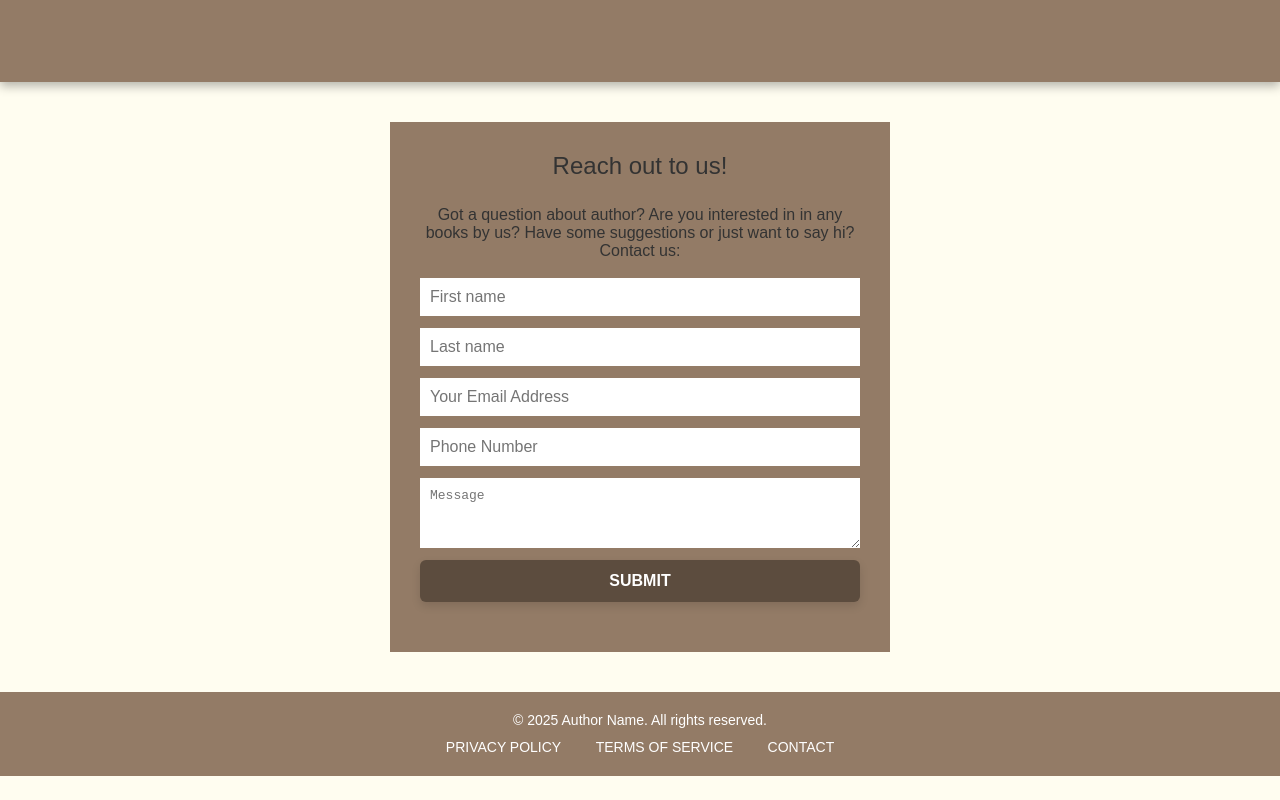
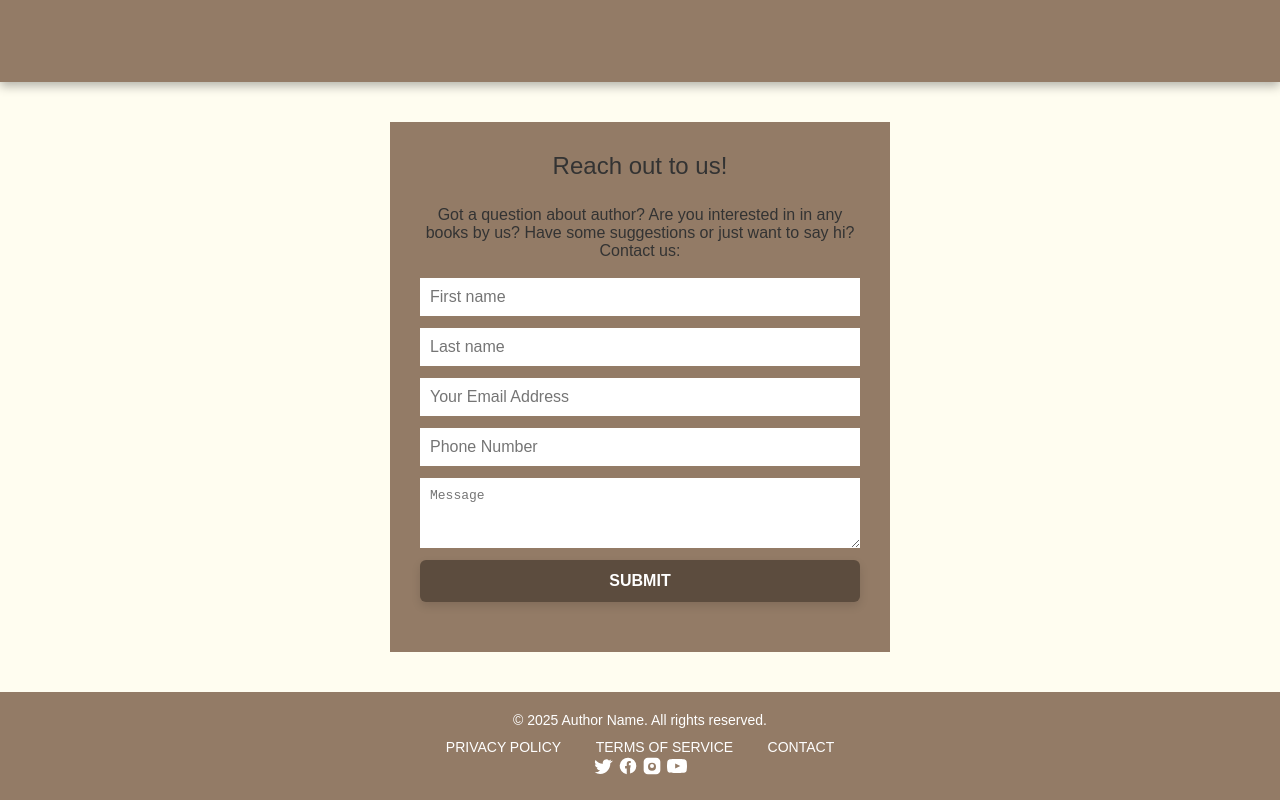
Before and after one commit to Keane-Small/authorPortfolio, a plain HTML site: page contact.html in a window 1280 px wide. Shown: the part 390-1190 px from the top of the page. Before the commit the page ends 1166 px from the top, so only its background shows below. Drawn offline with Linux system fonts and the light colour scheme.

Commit message:
Update contact.html

```diff
--- a/contact.html
+++ b/contact.html
@@ -74,6 +74,34 @@
             <a href="#terms">Terms of Service</a>
             <a href="#contact">Contact</a>
         </div>
+        <div class="social-links" aria-label="Social media links">
+          <a class="social-btn" href="https://x.com/DrMayaAngelou?utm_source=March+2023+newsletter&utm_medium=blog&utm_campaign=D… target="_blank" rel="noopener noreferrer" aria-label="Twitter">
+            <!-- Twitter -->
+            <svg width="20" height="20" viewBox="0 0 24 24" fill="currentColor" aria-hidden="true">
+              <path d="M22.46 6c-.77.35-1.6.58-2.46.69a4.3 4.3 0 001.88-2.37 8.6 8.6 0 01-2.72 1.04 4.28 4.28 0 00-7.3 3.9A12.14 12.14 0 013 4.8a4.28 4.28 0 001.33 5.71 4.24 4.24 0 01-1.94-.54v.05a4.28 4.28 0 003.43 4.2c-.43.12-.9.16-1.37.06a4.28 4.28 0 003.99 2.97A8.59 8.59 0 012 19.54a12.12 12.12 0 006.56 1.92c7.88 0 12.2-6.53 12.2-12.2v-.56A8.65 8.65 0 0024 5.5a8.4 8.4 0 01-2.54.7z"/>
+            </svg>
+          </a>
+
+          <a class="social-btn" href="https://www.facebook.com/share/1GUmBhCQ6v" target="_blank" rel="noopener noreferrer" aria-label="Facebook">
+            <!-- Facebook -->
+            <svg width="20" height="20" viewBox="0 0 24 24" fill="currentColor" aria-hidden="true">
+              <path d="M22 12a10 10 0 10-11.5 9.9v-7H8.5v-2.9h2V9.2c0-2 1.2-3.1 3-3.1.9 0 1.8.16 1.8.16v2h-1c-1 0-1.3.62-1.3 1.3v1.5h2.2l-.35 2.9H14.5v7A10 10 0 0022 12z"/>
+            </svg>
+          </a>
+
+          <a class="social-btn" href="https://www.instagram.com/drmayaangelou?igsh=aTV0NnJzdTk5a3Zs" target="_blank" rel="noopener noreferrer" aria-label="Instagram">
+            <!-- Instagram -->
+            <svg width="20" height="20" viewBox="0 0 24 24" fill="currentColor" aria-hidden="true">
+              <path d="M7 2h10a5 5 0 015 5v10a5 5 0 01-5 5H7a5 5 0 01-5-5V7a5 5 0 015-5zm5 6.2A4.8 4.8 0 1016.8 13 4.8 4.8 0 0012 8.2zm6.4-3.6a1.2 1.2 0 11-1.2 1.2 1.2 1.2 0 011.2-1.2zM12 9.6A2.4 2.4 0 1112 14.4 2.4 2.4 0 0112 9.6z"/>
+            </svg>
+          </a>
+
+          <a class="social-btn" href="https://www.youtube.com/channel/UCowCXhKPULDkFiec3Blckzg?ybp=-gEORHIuIEFuZ2Vsb3UgOTU%253D" target="_blank" rel="noopener noreferrer" aria-label="YouTube">
+            <!-- YouTube -->
+            <svg width="20" height="20" viewBox="0 0 24 24" fill="currentColor" aria-hidden="true">
+              <path d="M23.5 6.2a3 3 0 00-2.1-2.12C19.7 3.5 12 3.5 12 3.5s-7.7 0-9.4.58A3 3 0 00.5 6.2 31.4 31.4 0 000 12a31.4 31.4 0 00.5 5.8 3 3 0 002.1 2.12C4.3 20.5 12 20.5 12 20.5s7.7 0 9.4-.58a3 3 0 002.1-2.12A31.4 31.4 0 0024 12a31.4 31.4 0 00-.5-5.8zM9.8 15.1V8.9l6.2 3.1-6.2 3.1z"/>
+            </svg>
+          </a>
     </footer>
     <script src="contact.js"></script>
 </body>
```
